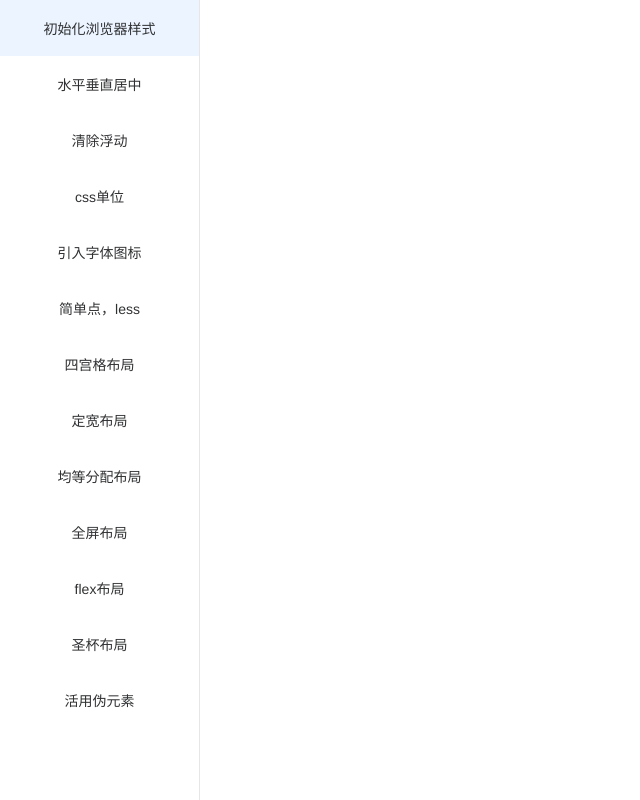
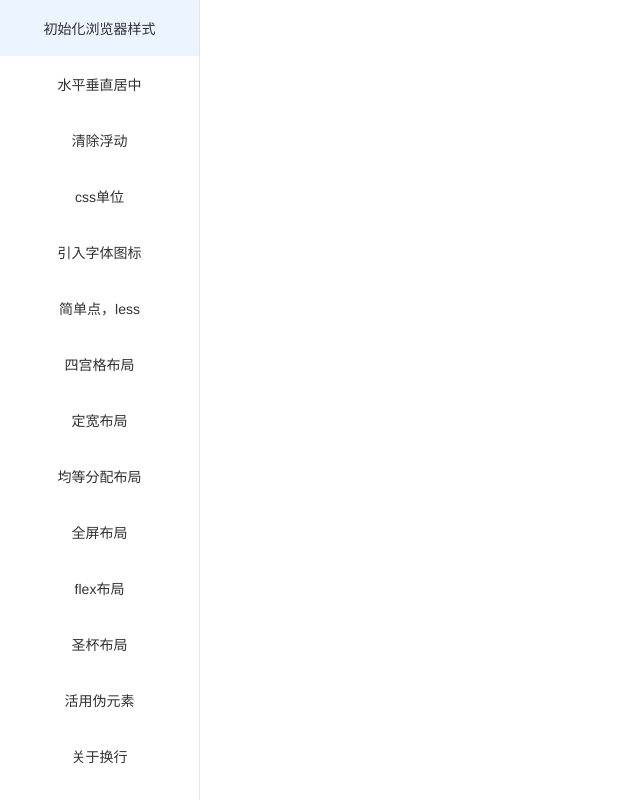
Before and after one commit to yokiyokiyoki/css-study, a Vue app: page / in a window 1280 px wide. Shown: the whole page, without its empty margins (0-640 px from the left). Built offline with nearby package versions, Linux system fonts and the light colour scheme.

Commit message:
换行布局

```diff
--- a/src/pages/index.vue
+++ b/src/pages/index.vue
@@ -44,6 +44,9 @@
             <el-menu-item index="after">
                 <span slot="title">活用伪元素</span>
             </el-menu-item>
+            <el-menu-item index="wrap">
+                <span slot="title">关于换行</span>
+            </el-menu-item>
             </el-menu>
         </el-aside>
         <el-main>
--- a/src/pages/wrap/index.vue
+++ b/src/pages/wrap/index.vue
@@ -10,9 +10,7 @@
 <script>
 export default {
   data() {
-        return {
-
-        };
+    return {};
   }
 };
 </script>
@@ -27,5 +25,4 @@
     width: 100%;
   }
 }
-
 </style>
--- a/src/router/index.js
+++ b/src/router/index.js
@@ -14,6 +14,7 @@ import FullScreen from "@/pages/fullScreen";
 import Flex from "@/pages/flex";
 import HolyGrail from "@/pages/holygrail";
 import After from "@/pages/after";
+import Wrap from "@/pages/wrap";
 
 Vue.use(Router);
 
@@ -88,6 +89,11 @@ export default new Router({
           path: "after",
           name: "After",
           component: After
+        },
+        {
+          path: "wrap",
+          name: "Wrap",
+          component: Wrap
         }
       ]
     }
```
Lines whose indentation alone changed are shown as unchanged.
